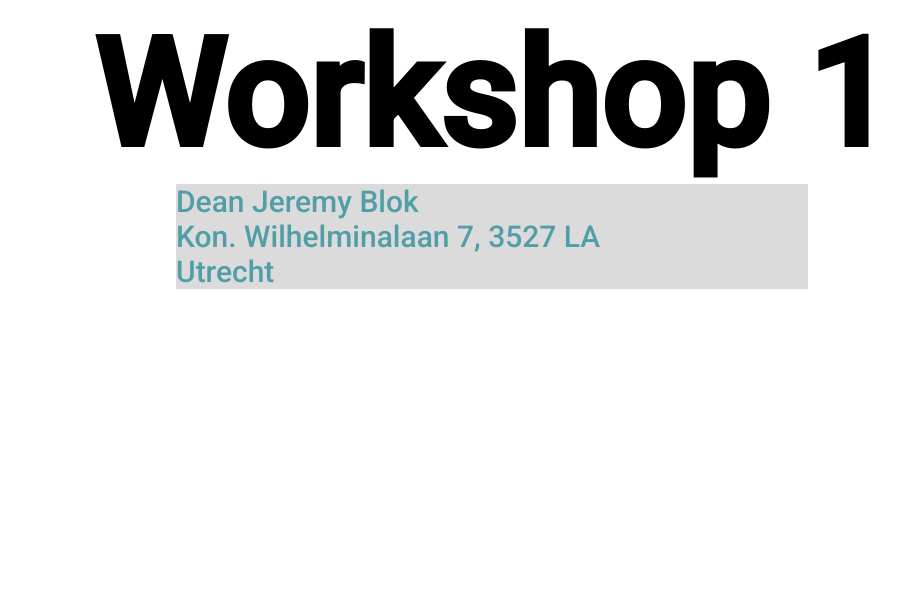
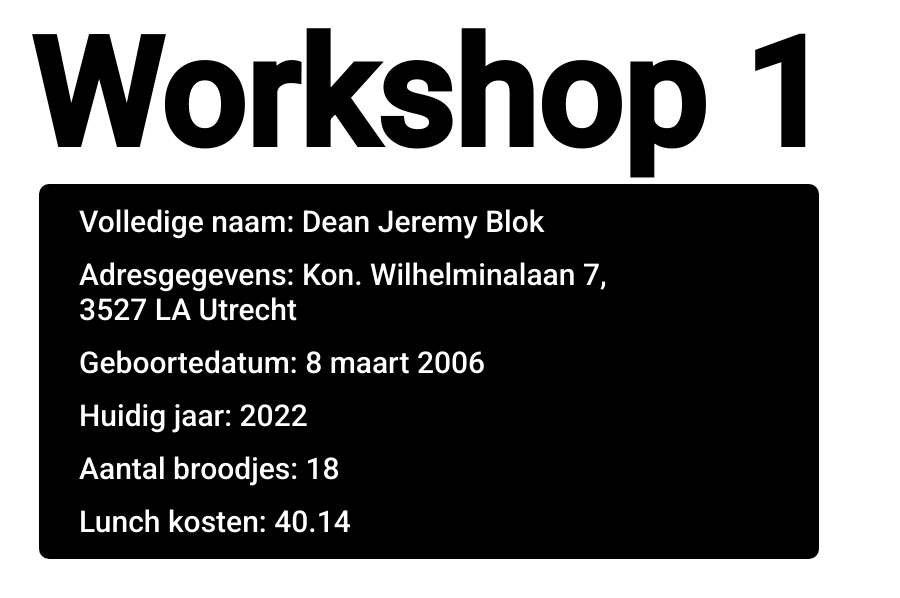
Before and after one commit to Deanjer/Module4_workshop1_v2, a plain HTML site: page index.html in a window 1280 px wide. Shown: the whole page, without its empty margins (148-1048 px from the left). Drawn offline with Linux system fonts and the light colour scheme.

Commit message:
Module4_workshop1_v2

```diff
--- a/index.html
+++ b/index.html
@@ -1,24 +1,36 @@
 <!DOCTYPE html>
 <html lang="en">
   <head>
-    <meta charset="UTF-8">
-    <meta http-equiv="X-UA-Compatible" content="IE=edge">
-    <meta name="viewport" content="width=device-width, initial-scale=1.0">
+    <meta charset="UTF-8" />
+    <meta http-equiv="X-UA-Compatible" content="IE=edge" />
+    <meta name="viewport" content="width=device-width, initial-scale=1.0" />
     <title>Document</title>
-    <link rel="preconnect" href="https://fonts.googleapis.com">
-    <link rel="preconnect" href="https://fonts.gstatic.com" crossorigin>
-    <link href="https://fonts.googleapis.com/css2?family=Roboto:wght@500&display=swap" rel="stylesheet">
-
+    <link rel="preconnect" href="https://fonts.googleapis.com" />
+    <link rel="preconnect" href="https://fonts.gstatic.com" crossorigin />
+    <link
+      href="https://fonts.googleapis.com/css2?family=Roboto:wght@500&display=swap"
+      rel="stylesheet"
+    />
   </head>
   <body>
+    <div id="title_container">
       <div id="title"></div>
       <div id="container">
         <div id="center_container">
           <div id="volledigenaam"></div>
+          <br>
           <div id="adresgegevens"></div>
+          <br>
+          <div id="leeftijd"></div>
+          <br>
+          <div id="huidig_jaartal"></div>
+          <br>
+          <div id="broodjes"></div>
+          <br>
+          <div id="lunch_kosten"></div>
         </div>
       </div>
-
+    </div>
   </body>
   <script src="script.js"></script>
 </html>
--- a/script.js
+++ b/script.js
@@ -4,13 +4,21 @@ var titletop = "Workshop 1";
 title.style.cssText += " color: black; font-size: 150px; font-weight: bold; text-align: center ; font-family: 'Roboto', sans-serif;";
 title.innerHTML += titletop;
 
+// title-container is voor alles responsive temaken dus ook de title
+const title_container = document.getElementById("title_container")
+title_container.style.cssText += "width: 90% " ;
 
-
-
+// Create a media condition that targets viewports at least 768px wide
+const mediaQuery = window.matchMedia('(min-width: 768px)')
+// Check if the media query is true
+if (mediaQuery.matches) {
+  // Then trigger an alert
+  alert('Media Query Matched!')
+}
 
 // container
 const container = document.getElementById("container");
-container.style.cssText += " width: 50%; margin: 0 auto; height: auto; background-color: #DBDBDB;  ";
+container.style.cssText += " width: 65%; margin: 0 auto; height: auto; background-color: black; border-radius: 10px; padding: 20px";
 
 // center-container
 
@@ -25,8 +33,10 @@ var achternaam = "Blok";
 
 const volledigenaam = document.getElementById("volledigenaam");
 // volledigenaam.style.background = '#DBDBDB'
-volledigenaam.style.cssText += "display: block; color: #529EA7; font-size: 30px ;font-family: 'Roboto', sans-serif; ";
-volledigenaam.innerHTML = voornaam;
+volledigenaam.style.cssText += "display: block; color: white; font-size: 30px ;font-family: 'Roboto', sans-serif; margin-left: 20px;";
+volledigenaam.innerHTML = "Volledige naam:"  ;
+volledigenaam.innerHTML += " ";
+volledigenaam.innerHTML += voornaam;
 volledigenaam.innerHTML += " ";
 volledigenaam.innerHTML += tussenvoegsel;
 volledigenaam.innerHTML += " ";
@@ -36,17 +46,49 @@ volledigenaam.innerHTML += achternaam;
 // Naam eind
 // adres gegevens
 const adresgegevens = document.getElementById("adresgegevens")
-adresgegevens.innerHTML = "Kon. Wilhelminalaan 7, 3527 LA Utrecht";
-adresgegevens.style.cssText += "display: block; color: #529EA7; font-size: 30px ;font-family: 'Roboto', sans-serif;";
+adresgegevens.innerHTML = "Adresgegevens: Kon. Wilhelminalaan 7, 3527 LA Utrecht";
+adresgegevens.style.cssText += "display: block; color: white; font-size: 30px ;font-family: 'Roboto', sans-serif; margin-left: 20px";
 
+// leeftijd
+const leeftijd = document.getElementById("leeftijd")
+leeftijd.style.cssText += "display: block; color: white; font-size: 30px ;font-family: 'Roboto', sans-serif; margin-left: 20px";
+var geboortedag = "8";
+var geboortemaand = "maart";
+var geboortejaar =  "2006";
 
+leeftijd.innerHTML += "Geboortedatum:";
+leeftijd.innerHTML += " ";
+leeftijd.innerHTML += geboortedag;
+leeftijd.innerHTML += " ";
+leeftijd.innerHTML += geboortemaand;
+leeftijd.innerHTML += " ";
+leeftijd.innerHTML += geboortejaar;
 
+// huidig_jaartal
+const huidig_jaartal = document.getElementById("huidig_jaartal")
+huidig_jaartal.style.cssText += "display: block; color: white; font-size: 30px ;font-family: 'Roboto', sans-serif; margin-left: 20px";
+// huidig_jaartal.innerHTML += new date()
+const jaar = new Date();
+let year = jaar.getFullYear();
+huidig_jaartal.innerHTML += "Huidig jaar:"
+huidig_jaartal.innerHTML += " ";
+document.getElementById("huidig_jaartal").innerHTML += year;
 
+// aantal broodjes
+const broodjes = document.getElementById("broodjes")
+broodjes.innerHTML += "Aantal broodjes:";
+broodjes.innerHTML += " ";
+broodjes.innerHTML += "18";
+broodjes.style.cssText += "display: block; color: white; font-size: 30px ;font-family: 'Roboto', sans-serif; margin-left: 20px";
 
-
-
-
-
+// lunch kosten
+const lunch_kosten = document.getElementById("lunch_kosten")
+lunch_kosten.style.cssText += "display: block; color: white; font-size: 30px ;font-family: 'Roboto', sans-serif; margin-left: 20px";
+var prijs = 2.23;
+var aantal_broodjes = 18.0;
+lunch_kosten.innerHTML +=  "Lunch kosten:" ;
+lunch_kosten.innerHTML += " ";
+lunch_kosten.innerHTML += prijs * aantal_broodjes;
 // test
 // const adresgegevens = document.getElementById("adresgegevens");
 // adresgegevens.style.background = 'yellow'
```
Lines whose indentation alone changed are shown as unchanged.
